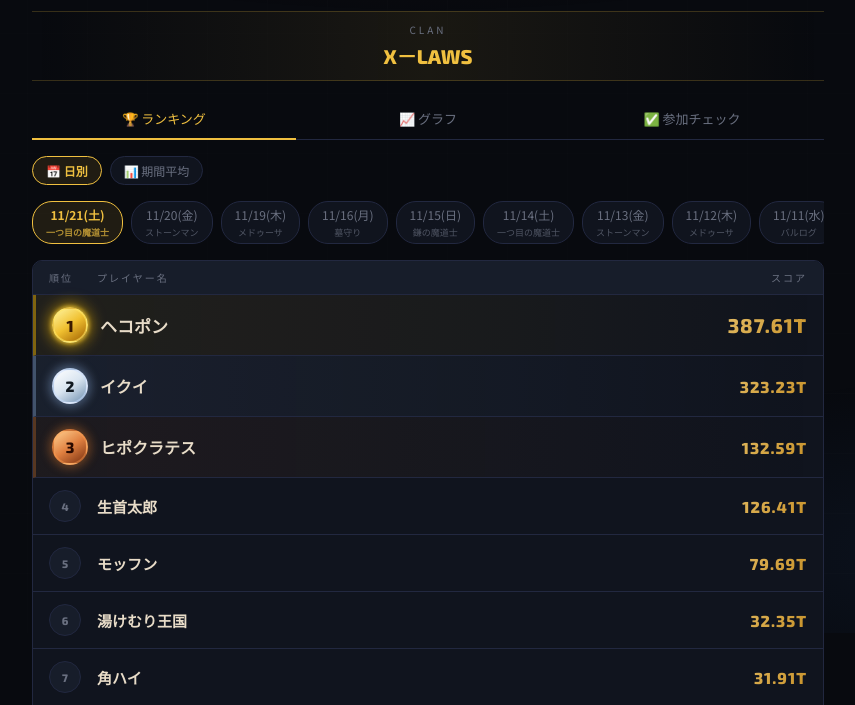
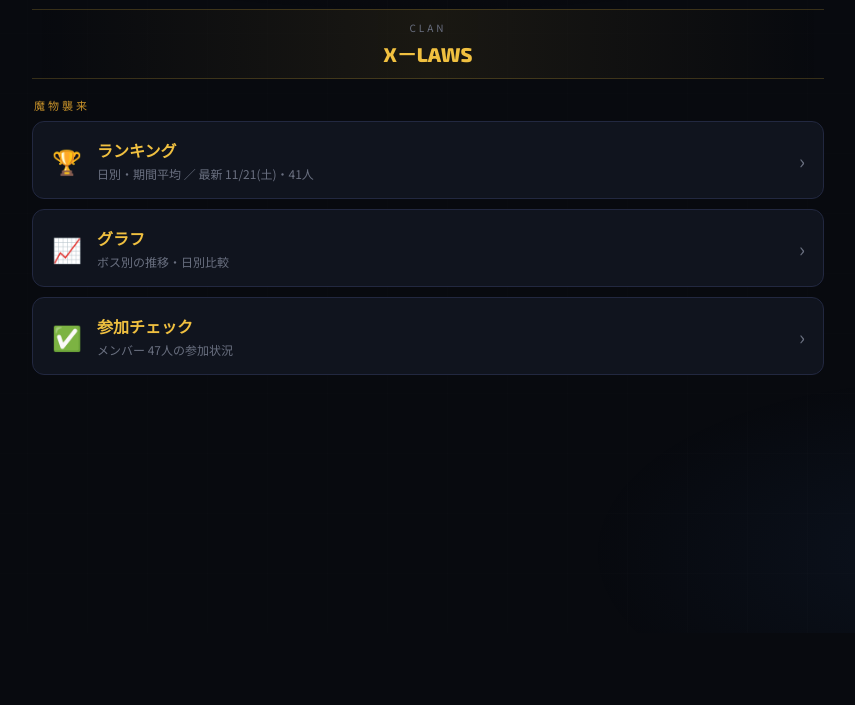
Before and after one commit to hokuto-create/monster-invasion-ranking-X-LAWS-33550336, a plain HTML site: page index.html in a window 1280 px wide. Shown: the part 167-872 px from the top of the page, without its empty margins (212-1067 px from the left). After the commit the page ends 800 px from the top, so only its background shows below. Drawn offline with nearby package versions, Linux system fonts and the light colour scheme.

Commit message:
入口メニュー（ホーム）を追加し、クラン情報サイトの形にする
- 最初に「魔物襲来」のランキング・グラフ・参加チェックを選ぶメニューを表示
- 各画面は #ranking / #graph / #check で直接開ける（戻る操作でメニューへ）
- メニュー項目は MENU 配列に足せば増やせる
- タイトル・manifest を「X－LAWS クラン情報」に変更

Co-Authored-By: Claude Opus 5.5 <noreply@anthropic.com>
Claude-Session: https://claude.ai/code/session_01BVmddMNirPWe2h5zuZS8Ap

```diff
--- a/index.html
+++ b/index.html
@@ -3,12 +3,12 @@
 <head>
 <meta charset="UTF-8">
 <meta name="viewport" content="width=device-width, initial-scale=1.0">
-<title>魔物襲来 クラン内ランキング</title>
+<title>X－LAWS クラン情報</title>
 <link rel="manifest" href="manifest.json">
 <meta name="theme-color" content="#080a0f">
 <meta name="apple-mobile-web-app-capable" content="yes">
 <meta name="apple-mobile-web-app-status-bar-style" content="black-translucent">
-<meta name="apple-mobile-web-app-title" content="クランランキング">
+<meta name="apple-mobile-web-app-title" content="X-LAWS">
 <link href="https://fonts.googleapis.com/css2?family=Cinzel+Decorative:wght@700;900&family=Noto+Sans+JP:wght@400;500;700&family=Exo+2:wght@700;800&display=swap" rel="stylesheet">
 <script src="https://cdnjs.cloudflare.com/ajax/libs/Chart.js/4.4.1/chart.umd.min.js"></script>
 <style>
@@ -125,6 +125,22 @@ th.chk-name{background:var(--panel2)!important;}
 .chk-ok{color:var(--green);font-weight:700;}
 .chk-ng{color:var(--accent);opacity:0.7;}
 .chk-rate{font-family:'Exo 2',sans-serif;font-weight:700;font-size:12px;}
+/* ホーム（メニュー） */
+.menu-group{margin:18px 0 0;}
+.menu-group-label{font-size:11px;color:var(--gold2);letter-spacing:3px;margin:0 2px 8px;}
+.menu-list{display:grid;gap:10px;}
+.menu-card{display:flex;align-items:center;gap:14px;width:100%;text-align:left;background:var(--panel);border:1px solid var(--border);border-radius:12px;padding:16px 18px;cursor:pointer;color:var(--text);font-family:'Noto Sans JP',sans-serif;transition:border-color .2s,background .2s;}
+.menu-card:hover{border-color:var(--gold2);}
+.menu-card:active{background:var(--panel2);}
+.menu-icon{font-size:24px;width:32px;text-align:center;flex-shrink:0;}
+.menu-text{flex:1;min-width:0;}
+.menu-title{font-size:16px;font-weight:700;color:var(--gold);}
+.menu-sub{font-size:12px;color:var(--muted);margin-top:3px;}
+.menu-chev{color:var(--muted);font-size:20px;flex-shrink:0;}
+.section-bar{display:flex;align-items:center;gap:10px;margin:0 0 6px;}
+.back-btn{background:none;border:1px solid var(--border);color:var(--text);font-size:13px;padding:6px 12px;border-radius:20px;cursor:pointer;font-family:'Noto Sans JP',sans-serif;}
+.back-btn:hover{border-color:var(--gold2);color:var(--gold);}
+.section-title{font-size:12px;color:var(--muted);letter-spacing:2px;}
 /* Admin */
 .admin-btn-wrap{text-align:right;margin-top:20px;}
 .admin-btn{background:none;border:1px solid var(--border);color:var(--muted);font-size:11px;letter-spacing:2px;padding:6px 14px;border-radius:4px;cursor:pointer;font-family:'Noto Sans JP',sans-serif;}
@@ -211,15 +227,27 @@ th.chk-name{background:var(--panel2)!important;}
 
 <div class="wrap">
 <header>
-  <div class="game-label">Archero 2 · 魔物襲来</div>
-  <h1>クラン内ランキング</h1>
-  <div class="subtitle">CLAN MEMBER RANKING</div>
+  <div class="game-label">Archero 2</div>
+  <h1>クラン情報</h1>
+  <div class="subtitle">CLAN PORTAL</div>
   <div class="hdivider"></div>
 </header>
 
 <div class="clan-banner">
   <div class="clan-banner-label">CLAN</div>
   <div class="clan-banner-name" id="clanBannerName">X－LAWS</div>
+</div>
+
+<!-- ホーム：見たいものを選ぶ -->
+<div id="homeView">
+  <div id="menuGroups"></div>
+</div>
+
+<!-- 各ページ -->
+<div id="sectionView" style="display:none;">
+<div class="section-bar">
+  <button class="back-btn" onclick="goHome()">‹ メニュー</button>
+  <span class="section-title">魔物襲来</span>
 </div>
 
 <div class="main-nav">
@@ -439,6 +467,7 @@ th.chk-name{background:var(--panel2)!important;}
   <p>・プレイヤー名をタップすると履歴を確認できます</p>
   <p>・期間平均は、期間内でスコア登録のある日だけを対象に、参加した日の平均を出しています</p>
 </div>
+</div><!-- /sectionView -->
 </div>
 
 <script>
@@ -446,7 +475,7 @@ const ADMIN_PW = 'jp_ranking';
 const CLAN_NAME = 'X－LAWS';
 // ===== 自動更新チェック =====
 // index.html を更新したら APP_VERSION も必ず変更すること（ホーム画面アプリの古いキャッシュ検知用）
-const APP_VERSION = '20261112-1';
+const APP_VERSION = '20261122-1';
 async function checkUpdate() {
   try {
     const res = await fetch('./index.html?t=' + Date.now(), { cache: 'no-store' });
@@ -455,7 +484,7 @@ async function checkUpdate() {
     if (!m || m[1] === APP_VERSION) return;
     if (sessionStorage.getItem('reloadedFor') === m[1]) return; // リロードループ防止
     sessionStorage.setItem('reloadedFor', m[1]);
-    location.replace(location.pathname + '?v=' + encodeURIComponent(m[1]));
+    location.replace(location.pathname + '?v=' + encodeURIComponent(m[1]) + location.hash);
   } catch(e) {}
 }
 checkUpdate();
@@ -534,7 +563,7 @@ async function init() {
 }
 init();
 
-function renderAll() { renderClanBanner(); renderDateBar(); renderRanking(); updateTsLabel(); renderCheck(); }
+function renderAll() { renderClanBanner(); renderDateBar(); renderRanking(); updateTsLabel(); renderCheck(); renderMenu(); }
 function renderClanBanner() { document.getElementById('clanBannerName').textContent = CLAN_NAME; }
 
 function getDates() {
@@ -979,8 +1008,60 @@ async function analyzeImages() {
   btn.disabled = false; btn.textContent = '🔍 AIで解析する';
 }
 
+// ===== ホーム（メニュー）と画面の切り替え =====
+// メニューに項目を足すときは MENU に追加し、対応する画面を SECTIONS に登録する
+const MENU = [
+  { group: '魔物襲来', items: [
+    { tab: 'ranking', icon: '🏆', title: 'ランキング', sub: () => {
+      const d = getDates()[0];
+      if (!d) return '日別・期間平均';
+      const n = entries.filter(e => e.date === d).length;
+      return `日別・期間平均 ／ 最新 ${fmtD(d).split('<br>')[0]}・${n}人`;
+    } },
+    { tab: 'graph', icon: '📈', title: 'グラフ', sub: () => 'ボス別の推移・日別比較' },
+    { tab: 'check', icon: '✅', title: '参加チェック', sub: () => members.length ? `メンバー ${members.length}人の参加状況` : 'メンバーの参加状況' },
+  ] },
+];
+const SECTIONS = ['ranking', 'graph', 'check'];
+
+function renderMenu() {
+  document.getElementById('menuGroups').innerHTML = MENU.map(g => `
+    <div class="menu-group">
+      <div class="menu-group-label">${esc(g.group)}</div>
+      <div class="menu-list">${g.items.map(it => `
+        <button class="menu-card" onclick="openSection('${it.tab}')">
+          <span class="menu-icon">${it.icon}</span>
+          <span class="menu-text"><span class="menu-title" style="display:block;">${esc(it.title)}</span><span class="menu-sub" style="display:block;">${esc(it.sub())}</span></span>
+          <span class="menu-chev">›</span>
+        </button>`).join('')}
+      </div>
+    </div>`).join('');
+}
+function openSection(tab) {
+  history.pushState({ fromHome: true }, '', '#' + tab);
+  route();
+  window.scrollTo(0, 0);
+}
+function goHome() {
+  if (history.state && history.state.fromHome) { history.back(); return; }
+  history.replaceState(null, '', location.pathname + location.search);
+  route();
+}
+// URL の #ranking などで開く画面を決める（なければホーム）
+function route() {
+  const tab = location.hash.slice(1);
+  const inSection = SECTIONS.includes(tab);
+  document.getElementById('homeView').style.display = inSection ? 'none' : 'block';
+  document.getElementById('sectionView').style.display = inSection ? 'block' : 'none';
+  if (inSection) switchNav(tab, true);
+  else renderMenu();
+}
+window.addEventListener('popstate', route);
+window.addEventListener('hashchange', route);
+
 // ===== NAV =====
-function switchNav(tab) {
+function switchNav(tab, fromRoute) {
+  if (!fromRoute) history.replaceState(history.state, '', '#' + tab);
   document.getElementById('rankingView').style.display = tab === 'ranking' ? 'block' : 'none';
   document.getElementById('graphView').style.display = tab === 'graph' ? 'block' : 'none';
   document.getElementById('checkView').style.display = tab === 'check' ? 'block' : 'none';
@@ -1311,6 +1392,7 @@ function updateCompareTable() {
   html += '</tbody></table></div>';
   wrap.innerHTML = html;
 }
+route(); // 最初に開く画面（ホーム or URL の #ranking など）
 </script>
 
 <script>
```
Also changed, not shown: manifest.json.
